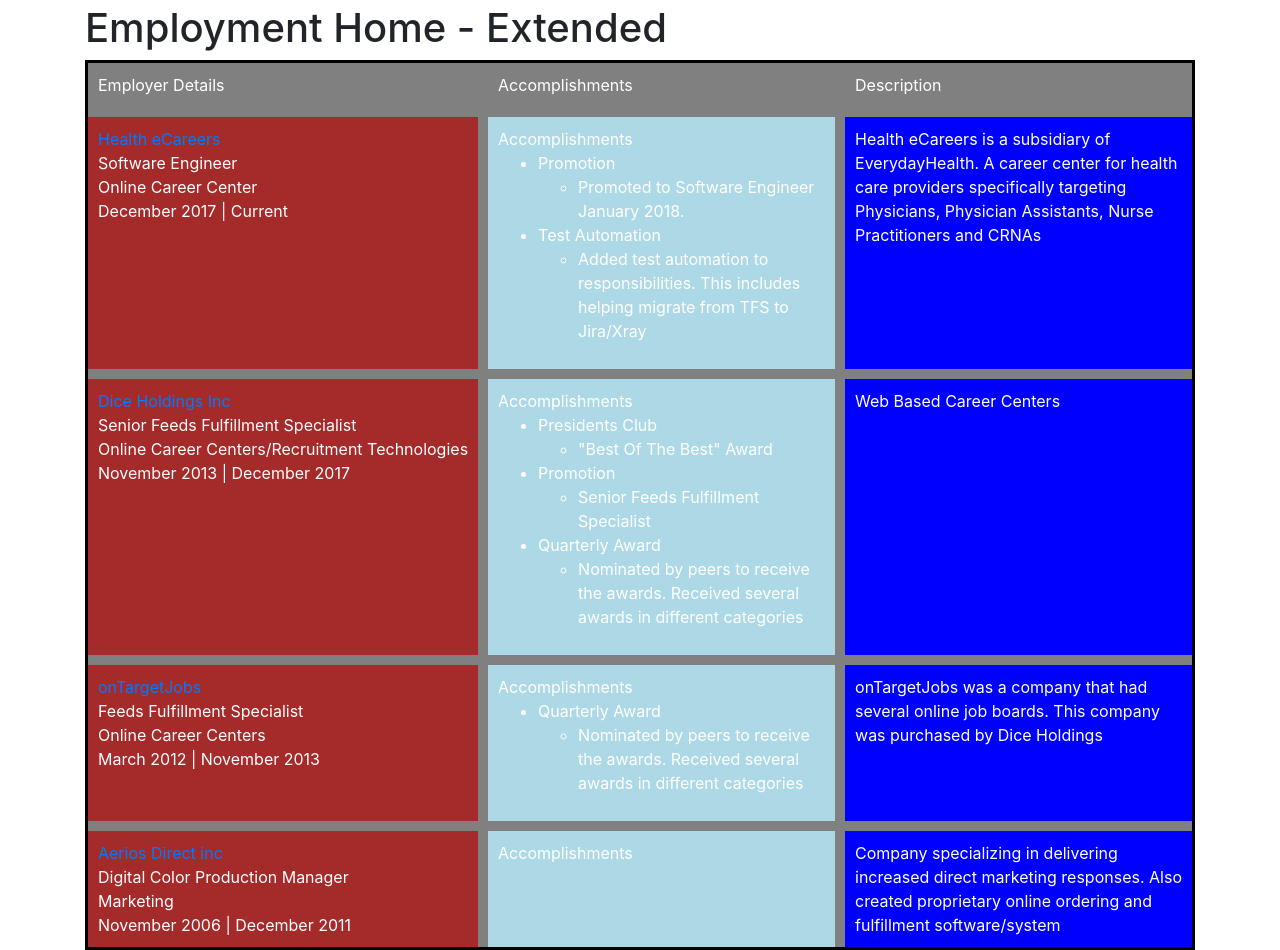
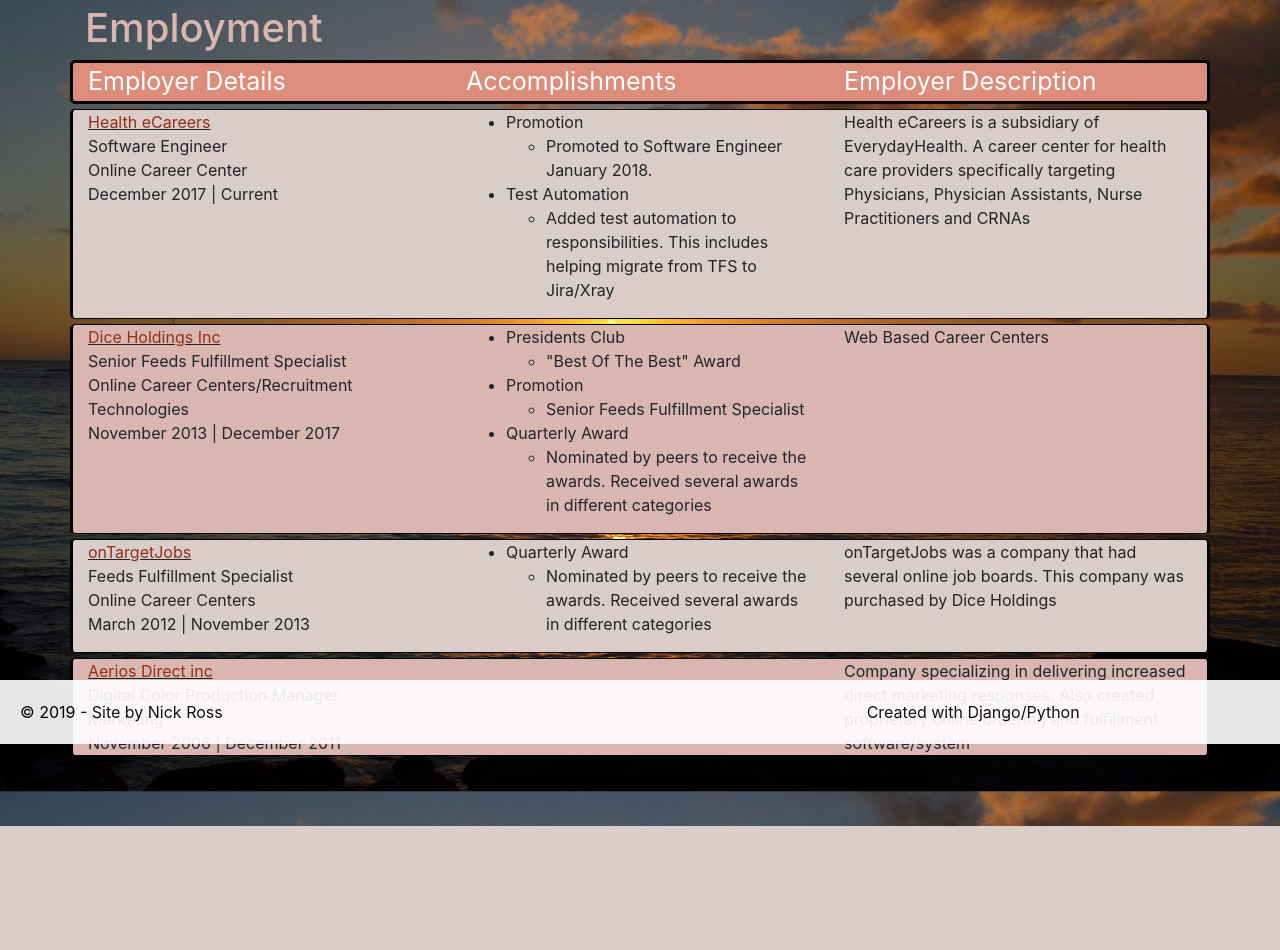
Before and after one commit to codecampNick/MySite, a Django app: page /employment in a window 1280 px wide. Shown: the part 56-1006 px from the top of the page. After the commit the page ends 882 px from the top, so only its background shows below. Run offline with Django 3.2, Linux system fonts and the light colour scheme; data comes from the database, SQL or seed files in the repository; both versions use the stored data as it was after the commit; parts of the project's set-up code (start-up, migrations or seed data) failed here and were passed over; some libraries are stand-ins or nearby versions.

Commit message:
checking in work around pages - background style ect

```diff
--- a/employment/static/css/employment.css
+++ b/employment/static/css/employment.css
@@ -1,4 +1,26 @@
-#employment-home{
+body{
+    background-color: white;
+}
+h1{
+    color: rgba(217, 183, 176);
+}
+
+a{
+    color: rgba(144, 47, 26);
+    /*text-shadow: -.5px 0 black, 0 1px black, 1px 0 black, 0 -.5px black;*/
+}
+
+a:hover{
+    color: rgba(190, 175, 172);
+}
+
+.odd{
+    background-color: rgba(218, 204, 201);
+}
+.even{
+    background-color: rgba(217, 183, 176);
+}
+/*#employment-home{
     display: grid;
     grid-template-columns: auto 1fr 1fr;
     grid-template-rows: 2;
@@ -7,13 +29,27 @@
     border: solid 3px black;
     grid-template-areas:
         "emp-header-name emp-header-accomp emp-header-description"
-        "emp-details emp-accomp emp-details";
+        "emp-details emp-accomp emp-description";
     background-color: gray;
-}
+}*/
 /*header styling*/
 .emp-header{
     color: white;
+    font-size: 25px;
+    background-color: rgba(220, 141, 124);
+    border: black solid 3px;
+    border-radius: 5px;
 }
+.emp-body{
+    border-top: black solid 1.5px;
+    border-right: black solid 3px;
+    border-bottom: black solid 1.5px;
+    border-left: black solid 3px;
+    border-radius: 5px;
+    margin-top: 5px;
+}
+
+/*
 .emp-header-name{
     grid-area: header-name;
 }
@@ -24,13 +60,14 @@
 
 .emp-header-description{
     grid-area: header-description;
+}*/
+
+/*body styling*/
+/*.holder-container{
+    grid-area:
+    background-color: black;
 }
 
-.test{
-    background-color: blue;
-}
-
-/*body styling*/
 .emp-base{
     padding: 10px;
 }
@@ -40,4 +77,4 @@
 
 .holder-desc{
     background-color: blue;
-}
+}*/
--- a/employment/templates/employment_home.html
+++ b/employment/templates/employment_home.html
@@ -4,14 +4,14 @@
 {% block nav_bar_employment %} active {% endblock nav_bar_employment %}
 {% block title%} {{ title }} {% endblock title %}
 {% block main_content %}
-    <h1>Employment Home - Extended</h1>
-    <div id="employment-home" class="emp-header">
-        <div class="emp-base header-name">Employer Details</div>
-        <div class="emp-base header-accomp">Accomplishments</div>
-        <div class="emp-base header-description">Description</div>
+    <h1>Employment</h1>
+    <!--<div id="employment-home" class="emp-header">
+        <div class="emp-base header name">Employer Details</div>
+        <div class="emp-base header accomp">Accomplishments</div>
+        <div class="emp-base header description">Description</div>
         {% for employer in employers %}
         <div class="emp-base holder-details">
-            <u></u><span><a href="employment/{{ employer.name|slugify|lower }}">{{ employer.name }}</a></span></u><br />
+            <span><u><a href="employment/{{ employer.name|slugify|lower }}">{{ employer.name }}</a></span></u><br />
             <span>{{ employer.title }}</span><br />
             <span>{{ employer.type }}</span><br />
             <span>{{ employer.start_date|date:'F Y' }} | {% if employer.end_date == '' or employer.end_date == none  %}
@@ -20,9 +20,6 @@
                                                             {{ employer.end_date|date:'F Y' }}
                                                         {% endif %}
             </span>
-            <!--<div class="col-lg-4">{{ employer.name }}</div>-->
-            <!--<div class="col-lg-4">one "A"</div>
-            <div class="col-lg-4">one "B"</div>-->
         </div>
         <div class="emp-base holder-accomp" style="background-color: lightblue">
             Accomplishments
@@ -40,6 +37,43 @@
         </div>
         <div class="emp-base holder-desc">{{ employer.company_description }}</div>
         {% endfor %}
+    </div>-->
+    <div>
+        <div class="row emp-header">
+            <div class="col-lg-4">Employer Details</div>
+            <div class="col-lg-4">Accomplishments</div>
+            <div class="col-lg-4">Employer Description</div>
+        </div>
+        {% for employer in employers %}
+        <div class="row emp-body {% if forloop.counter|divisibleby:2 %}even{% else %}odd{% endif %}">
+                <div class="col-lg-4"><span><u><a href="employment/{{ employer.name|slugify|lower }}">{{ employer.name }}</a></span></u><br />
+                <span>{{ employer.title }}</span><br />
+                <span>{{ employer.type }}</span><br />
+                <span>{{ employer.start_date|date:'F Y' }} | {% if employer.end_date == '' or employer.end_date == none  %}
+                                                                Current
+                                                            {% else %}
+                                                                {{ employer.end_date|date:'F Y' }}
+                                                            {% endif %}
+                </span>
+            </div>
+            <div class="col-lg-4">
+                <ul>
+                {% for accomp in accomplishments %}
+                    {% if accomp.company_name|stringformat:"s" == employer.name %}
+                        <li><span>{{ accomp.title }}</span>
+                            <ul>
+                                <li>{{ accomp.description }}</li>
+                            </ul>
+                        </li>
+                    {% endif %}
+                {% endfor %}
+            </ul>
+            </div>
+            <div class="col-lg-4">
+                {{ employer.company_description }}
+            </div>
+        </div>
+        {% endfor %}
     </div>
 {% endblock main_content %}
 
--- a/mysite/settings.py
+++ b/mysite/settings.py
@@ -130,4 +130,5 @@
     os.path.join(BASE_DIR, 'static'),
     os.path.join(BASE_DIR, 'employment/static'),
     os.path.join(BASE_DIR, 'languages/static'),
+    os.path.join(BASE_DIR, 'projects/static'),
 ]
--- /dev/null
+++ b/projects/static/css/projects.css
@@ -0,0 +1,4 @@
+body{
+    background: url("../images/hawaii.jpg");
+    background-size: cover;
+}
--- a/projects/templates/projects_home.html
+++ b/projects/templates/projects_home.html
@@ -1,4 +1,8 @@
 {% extends 'base.html' %}
+{% load static %}
+{% block css%}
+<link rel="stylesheet" type="text/css" href="{% static 'css/projects.css' %}" />
+{% endblock css %}
 
 {% block title %}{{ title }} {% endblock title %}
 {% block nav_bar_projects %} active{% endblock nav_bar_projects %}
--- a/static/css/site.css
+++ b/static/css/site.css
@@ -1,11 +1,13 @@
-.test{
-    color: red;
+body{
+    background: url("../images/sunset.jpg") no-repeat center center fixed;
+    background-size: cover;
 }
 
 .navbar{
     position: fixed;
     top: 0;
-    width: 100%
+    width: 100%;
+    z-index: 100;
 }
 
 .nav-custom{
@@ -14,4 +16,17 @@
 
 .main-content{
     margin-top: 60px;
+    margin-bottom: 70px;
 }
+
+.footer{
+    position: fixed;
+    bottom: 0;
+    width: 100%;
+    z-index: 100;
+    color: black;
+    background-color: white;
+    opacity: .9;
+    padding: 20px;
+    margin-top: 20px;
+}
--- a/templates/base.html
+++ b/templates/base.html
@@ -52,5 +52,11 @@
     <script src="https://cdnjs.cloudflare.com/ajax/libs/popper.js/1.14.7/umd/popper.min.js" integrity="sha384-UO2eT0CpHqdSJQ6hJty5KVphtPhzWj9WO1clHTMGa3JDZwrnQq4sF86dIHNDz0W1" crossorigin="anonymous"></script>
     <script src="https://stackpath.bootstrapcdn.com/bootstrap/4.3.1/js/bootstrap.min.js" integrity="sha384-JjSmVgyd0p3pXB1rRibZUAYoIIy6OrQ6VrjIEaFf/nJGzIxFDsf4x0xIM+B07jRM" crossorigin="anonymous"></script>
     {% block js %}{% endblock js %}
+    <div class="footer">
+      <div class="row">
+        <div class="col-lg-8">&copy; 2019 - Site by Nick Ross</div>
+        <div class="col-lg-4">Created with Django/Python</div>
+      </div>
+    </div>
   </body>
 </html>
```
Also changed, not shown: languages/static/css/languages.css (+9 -0 lines), languages/templates/languages_home.html (+17 -9 lines), db.sqlite3, projects/static/images/hawaii.jpg (added), static/images/sunset.jpg (added).
